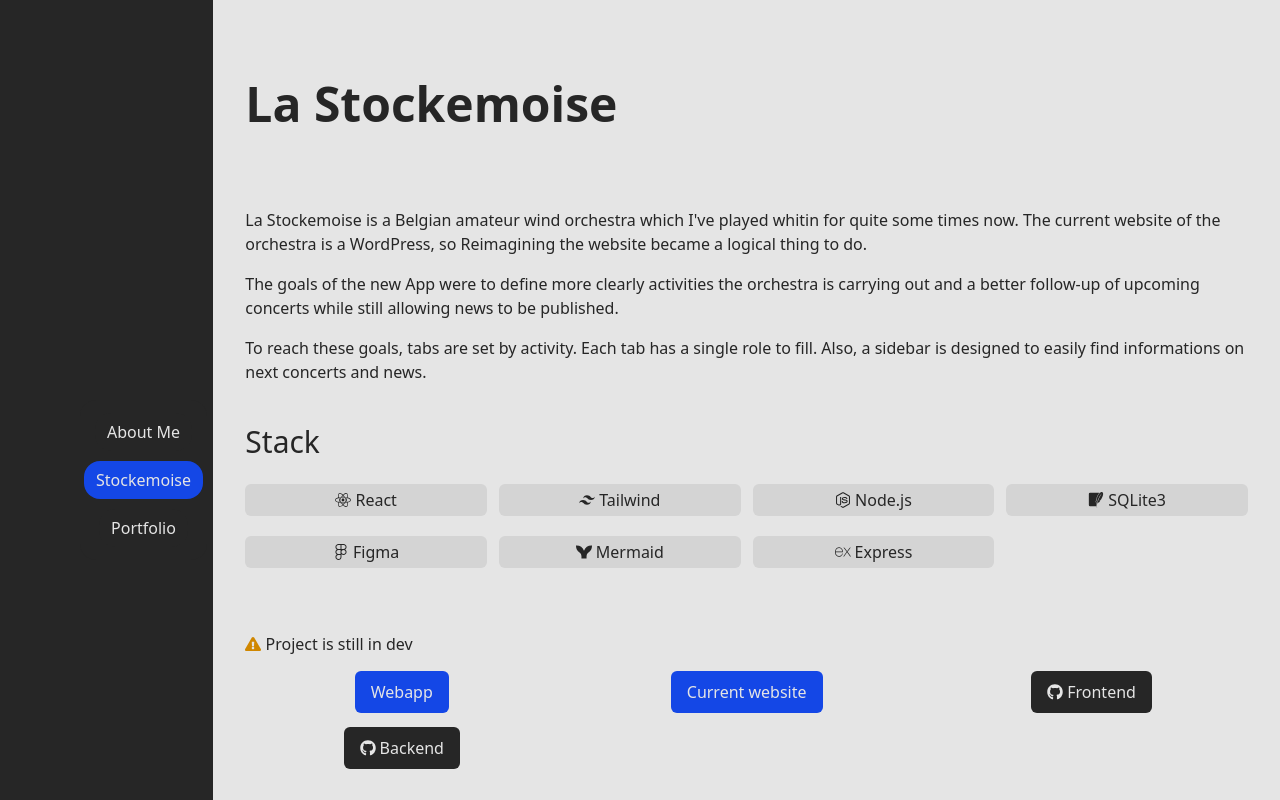
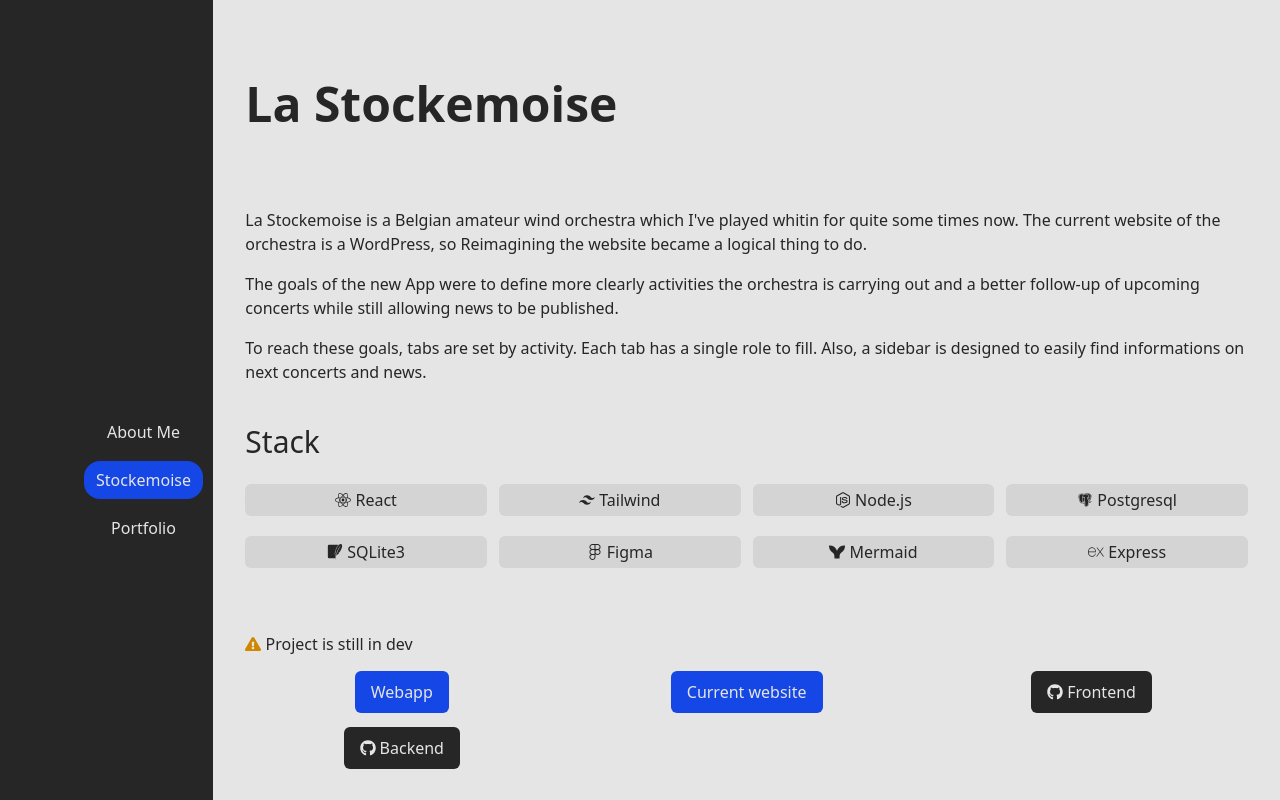
Before and after one commit to JBLNgithub/portfolio, a React (Vite) app: page /stockemoise in a window 1280 px wide. Shown: the top 800 px of the page. Built offline with nearby package versions, Linux system fonts and the light colour scheme.

Commit message:
add postgresql to sockemoise

```diff
--- a/src/pages/StockemoisePage.jsx
+++ b/src/pages/StockemoisePage.jsx
@@ -43,6 +43,7 @@ const StockemoisePage = () => {
             <SkillTile name='React' />
             <SkillTile name='Tailwind' />
             <SkillTile name='Node.js' />
+            <SkillTile name='Postgresql' />
             <SkillTile name='SQLite3' />
             <SkillTile name='Figma' />
             <SkillTile name='Mermaid' />
```
